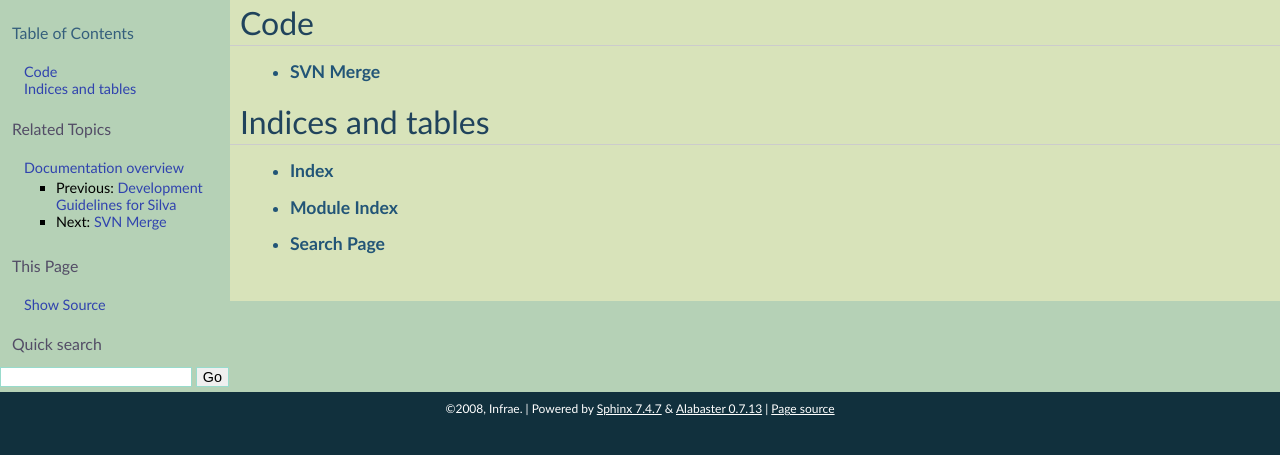
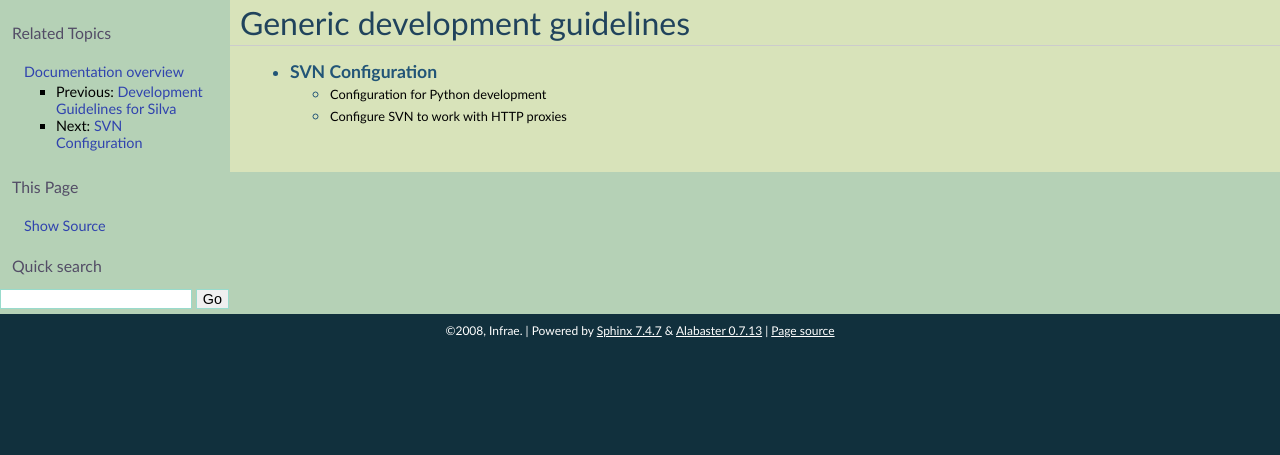
Before and after one commit to silvacms/documentation, a Sphinx documentation site: the page built from source/code/index.rst, in a window 1280 px wide. Shown: the top 455 px of the page. Built offline with Sphinx 7.4.7, drawn with Linux system fonts in a browser that asks for light colours; pages that are not in the unit, such as notebooks, are missing from menus.

Commit message:
Update documentation with svn configuration.

```diff
--- a/buildout.cfg
+++ b/buildout.cfg
@@ -8,3 +8,4 @@ scripts =
    sphinx-build
 eggs =
    Sphinx
+   docutils
--- a/source/code/index.rst
+++ b/source/code/index.rst
@@ -1,15 +1,8 @@
 
-Code
-====
+Generic development guidelines
+==============================
 
 .. toctree::
    :maxdepth: 2
 
-   svn/index
-
-Indices and tables
-==================
-
-* :ref:`genindex`
-* :ref:`modindex`
-* :ref:`search`
+   svn/configuration
--- a/source/silva/index.rst
+++ b/source/silva/index.rst
@@ -1,4 +1,3 @@
-..
 Silva Developer Documentation
 =============================
 
@@ -12,11 +11,3 @@ Silva Developer Documentation
    layout
    test/index
    development_guidelines
-
-Indices and tables
-==================
-
-* :ref:`genindex`
-* :ref:`modindex`
-* :ref:`search`
-..
```
Also changed, not shown: source/code/svn/configuration.rst (added, +47 -0 lines), source/silva/buildout.rst (+6 -0 lines).
